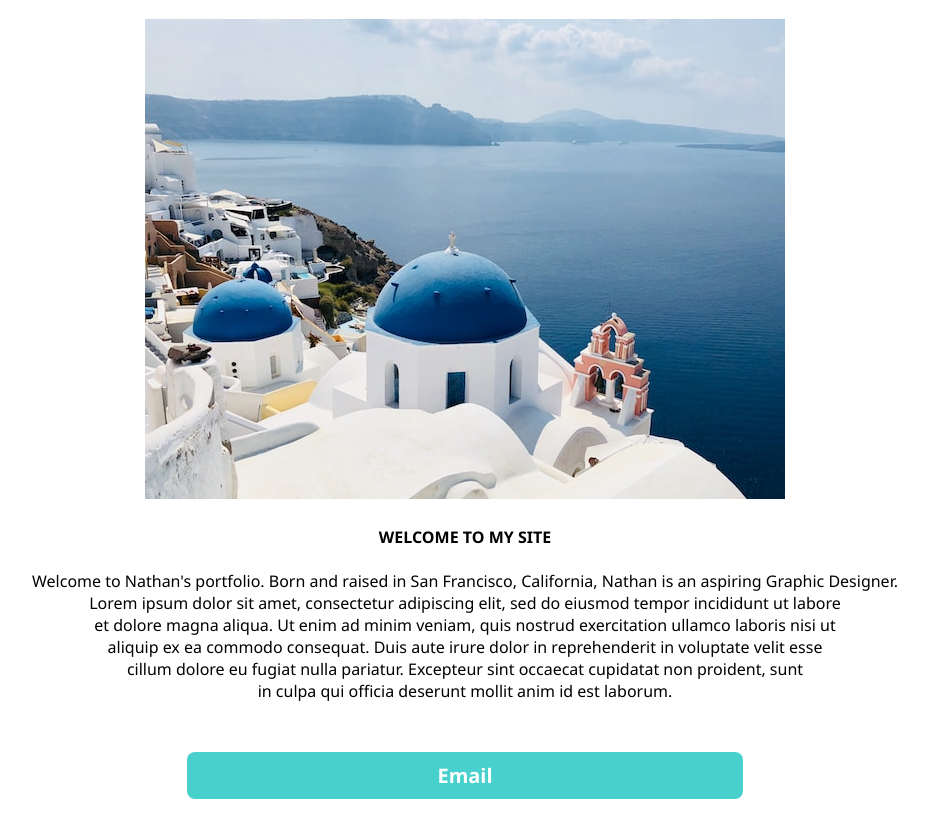
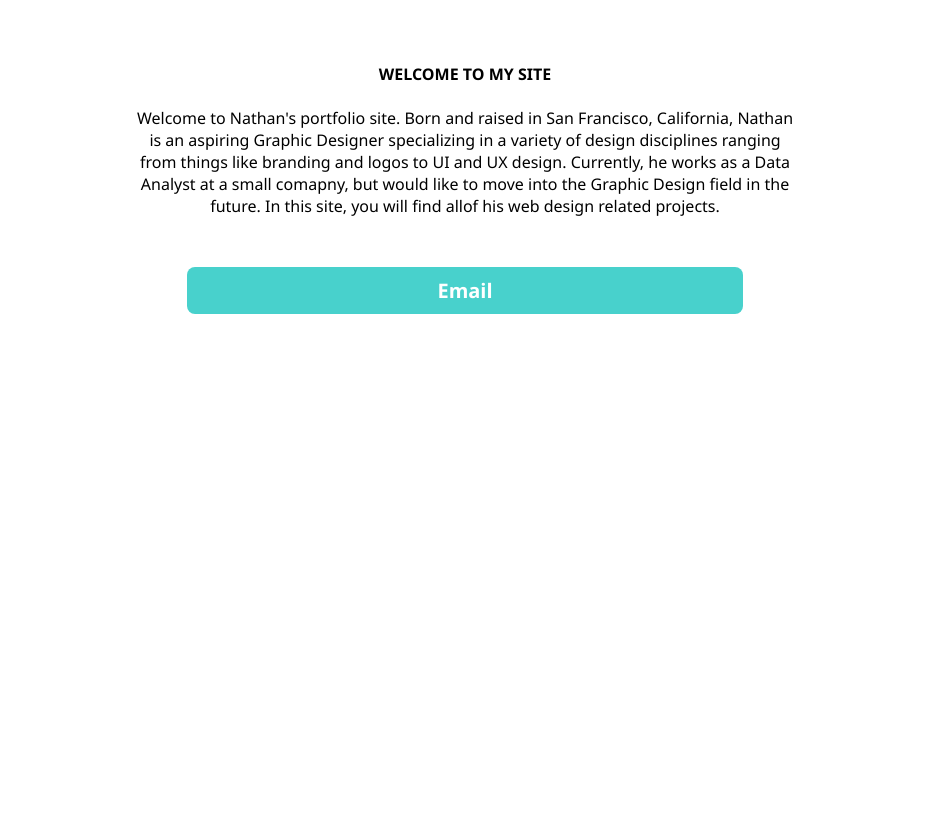
Before and after one commit to NatSiu/portfolio, a plain HTML site: page index.html in a window 1280 px wide. Shown: the part 136-974 px from the top of the page, without its empty margins (175-1103 px from the left). After the commit the page ends 800 px from the top, so only its background shows below. Drawn offline with Linux system fonts and the light colour scheme.

Commit message:
html updates

```diff
--- a/index.html
+++ b/index.html
@@ -9,31 +9,24 @@
             <nav style="margin-top: 25px;">
                 <a href="index.html" style="padding: 15px;margin: 2px;background-color: black;color: white;text-decoration: none;border-radius: 8px;">Home</a>
                 <a href="inspiration/inspiration.html" style="padding: 15px;margin: 2px;background-color: black;color: white;text-decoration: none;border-radius: 8px;">Inspiration</a>
-                <a href="topFive/topfive.html" style="padding: 15px;margin: 2px;background-color: black;color: white;text-decoration: none;border-radius: 8px;">Top Fives</a>
+                <a href="topfive/topfive.html" style="padding: 15px;margin: 2px;background-color: black;color: white;text-decoration: none;border-radius: 8px;">Top Fives</a>
             </nav>
             <br>
             <h1>NATHAN SIU</h1>
         </header>
         <section>
-            <img src="topfive/img/oia.jpg">
+            <img src="">
         </section>
+        <section>
         <br>
-        <section>
             <strong>WELCOME TO MY SITE</strong>
-        </section>
         <br>
-        <section>
-            Welcome to Nathan's portfolio. Born and raised in San Francisco, California, Nathan is an aspiring Graphic Designer.
-            <br>
-            Lorem ipsum dolor sit amet, consectetur adipiscing elit, sed do eiusmod tempor incididunt ut labore
-            <br>
-            et dolore magna aliqua. Ut enim ad minim veniam, quis nostrud exercitation ullamco laboris nisi ut
-            <br>
-            aliquip ex ea commodo consequat. Duis aute irure dolor in reprehenderit in voluptate velit esse
-            <br>
-            cillum dolore eu fugiat nulla pariatur. Excepteur sint occaecat cupidatat non proident, sunt
-            <br>
-            in culpa qui officia deserunt mollit anim id est laborum.
+        <br>
+            Welcome to Nathan's portfolio site. Born and raised in San Francisco, California, Nathan
+            <br>is an aspiring Graphic Designer specializing in a variety of design disciplines ranging
+            <br>from things like branding and logos to UI and UX design. Currently, he works as a Data
+            <br>Analyst at a small comapny, but would like to move into the Graphic Design field in the
+            <br>future. In this site, you will find allof his web design related projects.
         </section>
         <div style="padding-top: 60px;padding-bottom: 20px;">
             <footer>
```
Also changed, not shown: inspiration/inspiration.html (+1 -1 lines), topfive/topfive.html (+1 -1 lines).
